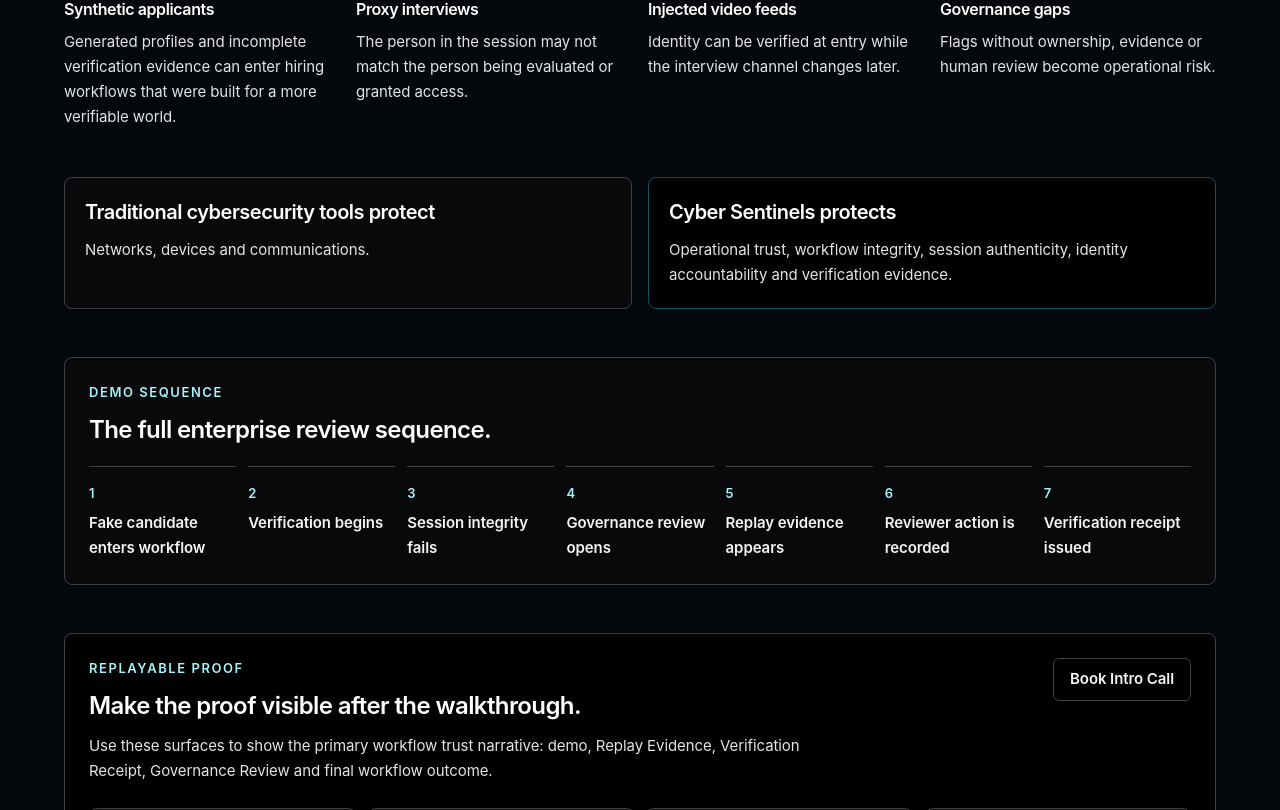
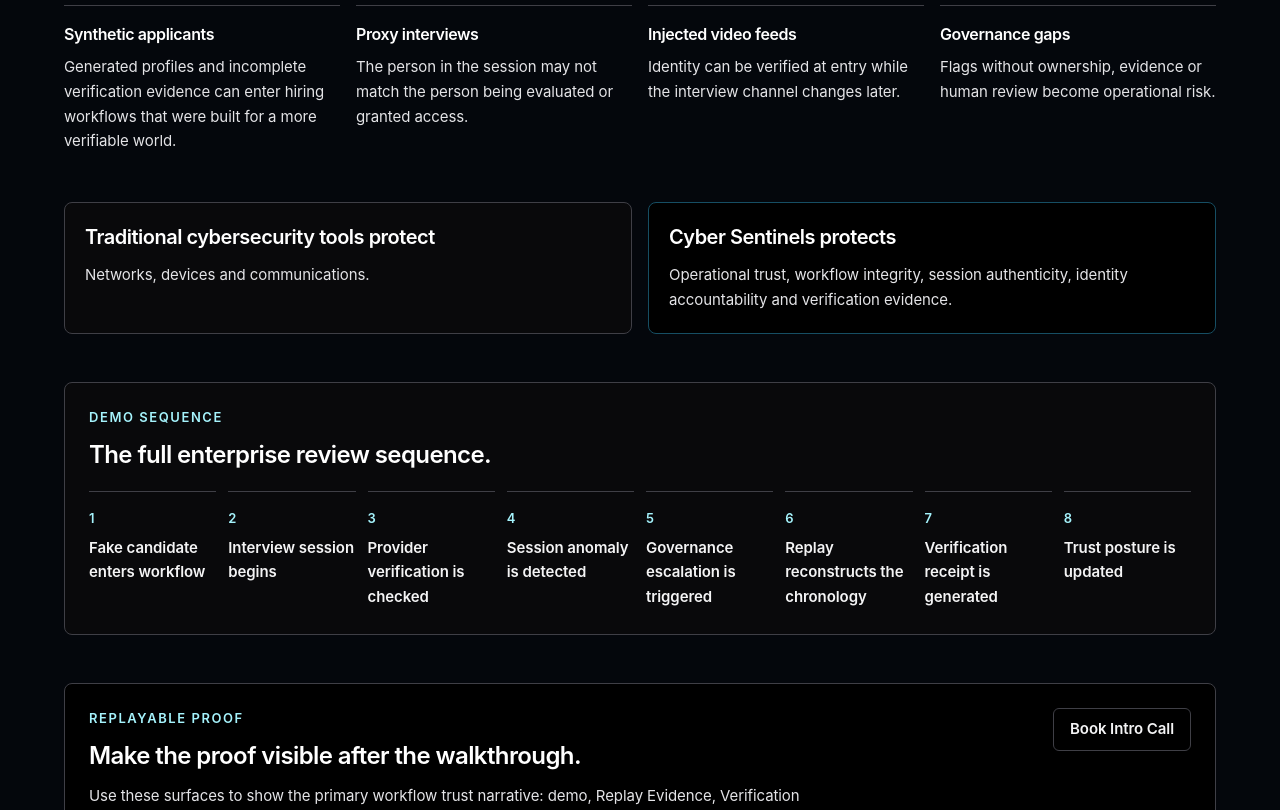
Before and after one commit to emeaexecutive/Cyber-Sentinels-V2, a Next.js app: page /demo in a window 1280 px wide. Shown: the part 999-1809 px from the top of the page. Built offline with nearby package versions, Linux system fonts and the light colour scheme; no server answers.

Commit message:
Prepare Cyber Sentinels for enterprise pilot readiness

```diff
--- a/app/admin/test-lab/page.tsx
+++ b/app/admin/test-lab/page.tsx
@@ -33,6 +33,17 @@
   const providerWarnings = providers.filter((provider) =>
     ["safely_disabled", "placeholder", "future"].includes(provider.status)
   );
+  const pilotCoverage = [
+    ["Trust degradation", "Repeated changes show how posture moves over time.", "vpn_anomaly"],
+    ["Provider failure", "Failed provider evidence opens a review path.", "failed_provider_verification"],
+    ["Injected session", "Channel and injection flags remain replayable.", "injected_session"],
+    ["Proxy interview", "Candidate and live-session context remain separate.", "proxy_candidate_risk"],
+    ["Governance intervention", "Named reviewer action affects the final posture.", "governance_escalation"],
+  ].map(([label, description, scenarioType]) => ({
+    label,
+    description,
+    ready: results.some((result) => result.scenario.scenarioType === scenarioType),
+  }));
 
   return (
     <main className="min-h-screen bg-[#04070c] px-6 py-8 text-white md:px-8">
@@ -62,6 +73,30 @@
                 Verification testbench
               </Link>
             </div>
+          </div>
+        </section>
+
+        <section className="mt-8 rounded-lg border border-cyan-950 bg-zinc-950 p-5">
+          <p className="text-xs font-semibold uppercase tracking-[0.12em] text-cyan-200">
+            Enterprise pilot simulation matrix
+          </p>
+          <h2 className="mt-2 text-xl font-semibold">Operational scenarios ready for walkthrough</h2>
+          <p className="mt-3 max-w-3xl text-sm leading-6 text-zinc-400">
+            Each simulation shows the input signal, provider state, trust transition, governance response,
+            replay chronology and final workflow outcome. Results are deterministic product checks, not detection benchmarks.
+          </p>
+          <div className="mt-5 grid gap-3 md:grid-cols-2 xl:grid-cols-5">
+            {pilotCoverage.map((item) => (
+              <div key={item.label} className="rounded-lg border border-zinc-800 bg-black p-4">
+                <div className="flex items-center justify-between gap-3">
+                  <h3 className="text-sm font-semibold text-zinc-100">{item.label}</h3>
+                  <span className={`rounded-full border px-2 py-1 text-xs ${item.ready ? "border-emerald-800 text-emerald-200" : "border-amber-800 text-amber-200"}`}>
+                    {item.ready ? "Ready" : "Missing"}
+                  </span>
+                </div>
+                <p className="mt-3 text-sm leading-6 text-zinc-400">{item.description}</p>
+              </div>
+            ))}
           </div>
         </section>
 
--- a/app/demo/hiring-attack/page.tsx
+++ b/app/demo/hiring-attack/page.tsx
@@ -2,14 +2,15 @@
 
 const steps: DemoScenarioStep[] = [
   { title: "Synthetic candidate enters", state: "Intake recorded", explanation: "A candidate enters the remote hiring workflow with a polished profile, a newly created email address and employment history that does not fully match the submitted identity evidence.", evidence: "Candidate profile, application source, declared identity context, recruiter owner, workflow CS-HIRE-1043 and intake timestamp.", action: "Keep the workflow reviewable instead of allowing silent progression." },
-  { title: "Verification begins", state: "Verification active", explanation: "Cyber Sentinels opens a verification workflow and links the recruiter, candidate and interview session before the case moves to panel review.", evidence: "Verification request, workflow owner, recruiter handoff, identity assurance response and initiation timestamp.", action: "Tie the candidate, recruiter and interview session to the same review path." },
+  { title: "Interview session begins", state: "Session active", explanation: "Cyber Sentinels links the recruiter, candidate and live interview session before the case moves to panel review.", evidence: "Session reference, workflow owner, recruiter handoff, role context and initiation timestamp.", action: "Tie the candidate, recruiter and interview session to the same review path." },
+  { title: "Provider verification checked", state: "Evidence attached", explanation: "The provider response is attached to the workflow as evidence. It informs the review without becoming an automatic decision.", evidence: "Provider name, verification state, assurance context, evidence reference and response timestamp.", action: "Keep provider evidence visible and separate from the final governance outcome." },
   { title: "Session integrity fails", state: "Flag raised", explanation: "During the interview, channel evidence changes: device context shifts, the video feed becomes inconsistent and the voice/video timing no longer matches the verified session context.", evidence: "Signal category, source, review-priority score, channel evidence, anomaly timestamp and confidence explanation.", action: "Raise an active flag and prevent the signal from becoming buried in logs." },
-  { title: "Governance review opens", state: "Review required", explanation: "The workflow pauses and routes identity context, session evidence and the injection-risk signal to Maya Chen in Trust Operations.", evidence: "Governance action, reviewer assignment, escalation reason, evidence reviewed and analyst notes.", action: "Assign ownership, require a reviewer decision and preserve the escalation reason." },
+  { title: "Governance review opens", state: "Review required", explanation: "The workflow pauses and routes identity context, session evidence and the injection-risk signal to Maya Chen in Trust Operations. The risky session is blocked while the candidate decision remains human-governed.", evidence: "Governance action, reviewer assignment, escalation reason, block action, evidence reviewed and analyst notes.", action: "Assign ownership, record the workflow decision and preserve the escalation reason." },
   { title: "Replay evidence generated", state: "Chronology ready", explanation: "The reviewer can replay the ordered sequence: candidate intake, verification start, session anomaly, escalation, analyst notes and final action.", evidence: "Timeline events, actor context, signal records, reviewer notes, workflow references and audit references.", action: "Make the investigation readable for security, talent and compliance stakeholders." },
-  { title: "Risky session blocked", state: "Session blocked", explanation: "The compromised interview session is stopped and the candidate decision remains separate from the session-integrity action.", evidence: "Block action, human authority, timestamp, reviewer note, escalation closure reason and operational rationale.", action: "Block the risky session while keeping candidate outcome decisions human-governed." },
   { title: "Verification receipt issued", state: "Review complete", explanation: "An enterprise receipt summarizes the mismatch, the session anomaly, the evidence reviewed by the analyst and the replay reference.", evidence: "Verification receipt, evidence summary, audit references, reviewer attribution, workflow outcome and replay link.", action: "Issue a concise record that can be shared after the incident review." },
+  { title: "Trust posture updated", state: "Posture current", explanation: "The final posture reflects the provider result, session degradation, governance intervention and retained receipt instead of presenting a static score.", evidence: "Previous posture, current posture, evidence continuity, governance outcome and replay-linked receipt.", action: "Carry the reviewed outcome forward as evolving operational trust memory." },
 ];
 
 export default function HiringAttackDemoPage() {
-  return <InteractiveDemoScenario label="Hiring Security" title="A synthetic applicant reaches the interview. The workflow does not have to guess." summary="Follow the operational chain from candidate intake to session block, human review, replay and verification receipt." steps={steps} nextScenario={{ href: "/demo/session-integrity", label: "Open Session Integrity" }} />;
+  return <InteractiveDemoScenario label="Hiring Security" title="A synthetic applicant reaches the interview. The workflow does not have to guess." summary="Follow one operational chain from candidate intake through provider evidence, session review, replay, receipt and updated trust posture." steps={steps} nextScenario={{ href: "/demo/session-integrity", label: "Open Session Integrity" }} />;
 }
--- a/app/demo/page.tsx
+++ b/app/demo/page.tsx
@@ -17,12 +17,13 @@
 
 const demoSequence = [
   "Fake candidate enters workflow",
-  "Verification begins",
-  "Session integrity fails",
-  "Governance review opens",
-  "Replay evidence appears",
-  "Reviewer action is recorded",
-  "Verification receipt issued",
+  "Interview session begins",
+  "Provider verification is checked",
+  "Session anomaly is detected",
+  "Governance escalation is triggered",
+  "Replay reconstructs the chronology",
+  "Verification receipt is generated",
+  "Trust posture is updated",
 ];
 
 export default function DemoPage() {
@@ -38,7 +39,7 @@
             In under 90 seconds, see what entered the workflow, what changed during the session, what evidence was reviewed and which governance action determined the outcome.
           </p>
           <p className="mt-4 max-w-3xl text-sm leading-7 text-zinc-300">
-            Follow one path through hiring security, session integrity, governance, replay and a verification receipt.
+            Follow one path through provider verification, session integrity, governance, replay, receipt and evolving trust posture.
           </p>
           <div className="mt-7 flex flex-wrap gap-3">
             <Link href="/demo/hiring-attack" className="rounded-md bg-cyan-300 px-5 py-3 text-sm font-semibold text-black hover:bg-cyan-200">View Demo</Link>
@@ -86,7 +87,7 @@
         <section className="mt-12 rounded-lg border border-zinc-800 bg-zinc-950 p-6">
           <p className="text-xs font-semibold uppercase tracking-[0.16em] text-cyan-200">Demo sequence</p>
           <h2 className="mt-3 text-2xl font-semibold text-white">The full enterprise review sequence.</h2>
-          <div className="mt-5 grid gap-3 md:grid-cols-7">
+          <div className="mt-5 grid gap-3 md:grid-cols-4 lg:grid-cols-8">
             {demoSequence.map((step, index) => (
               <div key={step} className="border-t border-zinc-700 pt-4">
                 <p className="text-xs font-semibold text-cyan-200">{index + 1}</p>
--- a/app/demo/session-integrity/page.tsx
+++ b/app/demo/session-integrity/page.tsx
@@ -2,12 +2,13 @@
 
 const steps: DemoScenarioStep[] = [
   { title: "Fake candidate enters workflow", state: "Observed", explanation: "A verified-looking candidate enters a governed remote interview session for a sensitive role.", evidence: "Session identity, start time, recruiter owner, role context, workflow CS-HIRE-1043 and channel metadata.", action: "Start from the operational workflow, not a generic alert queue." },
-  { title: "Verification begins", state: "Partial match", explanation: "The identity result is linked to the session, but the reviewer can still see that identity assurance and live-session behavior are separate states.", evidence: "Provider result, assurance context, candidate-provided evidence, verified email record and workflow owner.", action: "Keep identity assurance separate from session authenticity." },
+  { title: "Interview session begins", state: "Session active", explanation: "The candidate, recruiter owner and live channel are connected to one workflow before trust changes.", evidence: "Session reference, start time, recruiter owner, role context, workflow CS-HIRE-1043 and channel metadata.", action: "Keep the live session linked to the governed workflow." },
+  { title: "Provider verification checked", state: "Partial match", explanation: "The provider result is linked to the session, but identity assurance and live-session integrity remain separate states.", evidence: "Provider result, assurance context, candidate-provided evidence, verified email record and workflow owner.", action: "Use provider evidence as review context, not a final verdict." },
   { title: "Session integrity anomaly appears", state: "High risk", explanation: "A mid-interview anomaly appears: device context changes, the camera feed stutters at a handoff point and the audio cadence no longer aligns with prior evidence. Detection is one signal.", evidence: "Device-channel state, anomaly timestamp, injection risk, liveness context, media-risk marker, evidence source and confidence explanation.", action: "Escalate the changed session state before the interview outcome advances." },
   { title: "Governance escalation opens", state: "Assigned", explanation: "Maya Chen in Trust Operations receives the session chronology, policy reason and evidence package instead of a hidden automated verdict.", evidence: "Assigned reviewer, policy context, authorization concern, open action, escalation reason and analyst note.", action: "Route the case to a named reviewer with policy context and evidence." },
   { title: "Replay evidence generated", state: "Chronology ready", explanation: "The reviewer scans identity submission, session changes, risk events, reviewer notes and prior actions in order. This is not a standalone deepfake verdict.", evidence: "Replay timeline joining evidence, signals, actions, analyst notes, workflow references, metadata/channel integrity summary and audit history.", action: "Make the decision path readable without asking teams to reconstruct it manually." },
-  { title: "Workflow outcome recorded", state: "Resolved", explanation: "The reviewer blocks the compromised session while keeping the candidate employment decision separate for the recruiting team.", evidence: "Resolution notes, human authority, block timestamp, escalation closure reason and operational rationale.", action: "Stop the risky workflow step and preserve the human rationale." },
-  { title: "Verification receipt issued", state: "Issued", explanation: "Security, talent and compliance teams receive the same concise explanation of the evidence reviewed, the authorization concern and the operational action taken.", evidence: "Portable receipt with identity, session integrity, injection, governance, reviewer, replay, workflow outcome and audit states.", action: "Create an audit-ready explanation for follow-up review." },
+  { title: "Verification receipt issued", state: "Issued", explanation: "The receipt records the blocked session outcome while keeping the candidate employment decision separate for the recruiting team.", evidence: "Portable receipt with identity, session integrity, injection, governance, reviewer, replay, workflow outcome and audit states.", action: "Create an audit-ready explanation of the human-governed workflow decision." },
+  { title: "Trust posture updated", state: "Posture current", explanation: "The posture moves from verified entry to reviewed session risk with the governance outcome and receipt preserved.", evidence: "Prior trust state, session-integrity change, reviewer action, replay reference and receipt status.", action: "Make trust evolution visible without implying universal or permanent scoring." },
 ];
 
 export default function SessionIntegrityDemoPage() {
--- a/app/replay/[id]/page.tsx
+++ b/app/replay/[id]/page.tsx
@@ -317,9 +317,9 @@
             <div>
               <h1 className="text-4xl font-semibold">{session?.title ?? "Verification workflow replay"}</h1>
               <p className="mt-3 max-w-3xl text-sm leading-7 text-zinc-400">
-                Cyber Sentinels maintains persistent operational trust memory across enterprise workflows, identities
-                and autonomous systems. This read-only replay reconstructs state changes, reviewer decisions,
-                evidence continuity, authorization lineage and workflow outcomes.
+                Cyber Sentinels creates replayable operational trust memory across enterprise workflows.
+                This read-only record reconstructs provider evidence, signal changes, reviewer decisions,
+                trust-state transitions, authorization lineage and workflow outcomes.
               </p>
               <p className="mt-2 font-mono text-xs text-zinc-600">Subject {subjectType} / {subjectId}</p>
             </div>
--- a/components/interactive-demo-scenario.tsx
+++ b/components/interactive-demo-scenario.tsx
@@ -13,12 +13,13 @@
 
 const proofPath = [
   "Candidate enters workflow",
-  "Verification record opens",
+  "Session begins",
+  "Provider verification checked",
   "Session anomaly recorded",
   "Governance review assigned",
   "Replay chronology available",
-  "Reviewer action recorded",
   "Verification receipt issued",
+  "Trust posture updated",
 ];
 
 export function InteractiveDemoScenario({ label, title, summary, steps, nextScenario }: {
@@ -52,7 +53,7 @@
               </div>
             ))}
           </div>
-          <div className="mt-6 grid gap-2 md:grid-cols-7">
+          <div className="mt-6 grid gap-2 md:grid-cols-4 lg:grid-cols-8">
             {proofPath.map((item, index) => (
               <div
                 key={item}
--- a/components/trust-posture-dashboard.tsx
+++ b/components/trust-posture-dashboard.tsx
@@ -169,7 +169,10 @@
                 {enterprise ? "Trust Posture Operations" : "Active Trust Posture"}
               </h1>
               <p className="mt-4 max-w-3xl text-sm leading-7 text-zinc-400">
-                Identity verification is a point-in-time record. This view keeps context changes, session integrity, reverification and human governance visible as operational trust evolves across humans, machines and AI agents.
+                Identity verification is a point-in-time record. This view keeps provider evidence, session changes, reverification and human governance visible as workflow trust evolves.
+              </p>
+              <p className="mt-3 max-w-3xl text-sm leading-7 text-zinc-300">
+                Cyber Sentinels creates replayable operational trust memory across enterprise workflows.
               </p>
             </div>
             <TrustPostureBadge value={snapshot.badge} />
```
Also changed, not shown: app/trust/receipt/[id]/page.tsx (+14 -0 lines), 1 other file (tests, documents, lock files or other folders).
